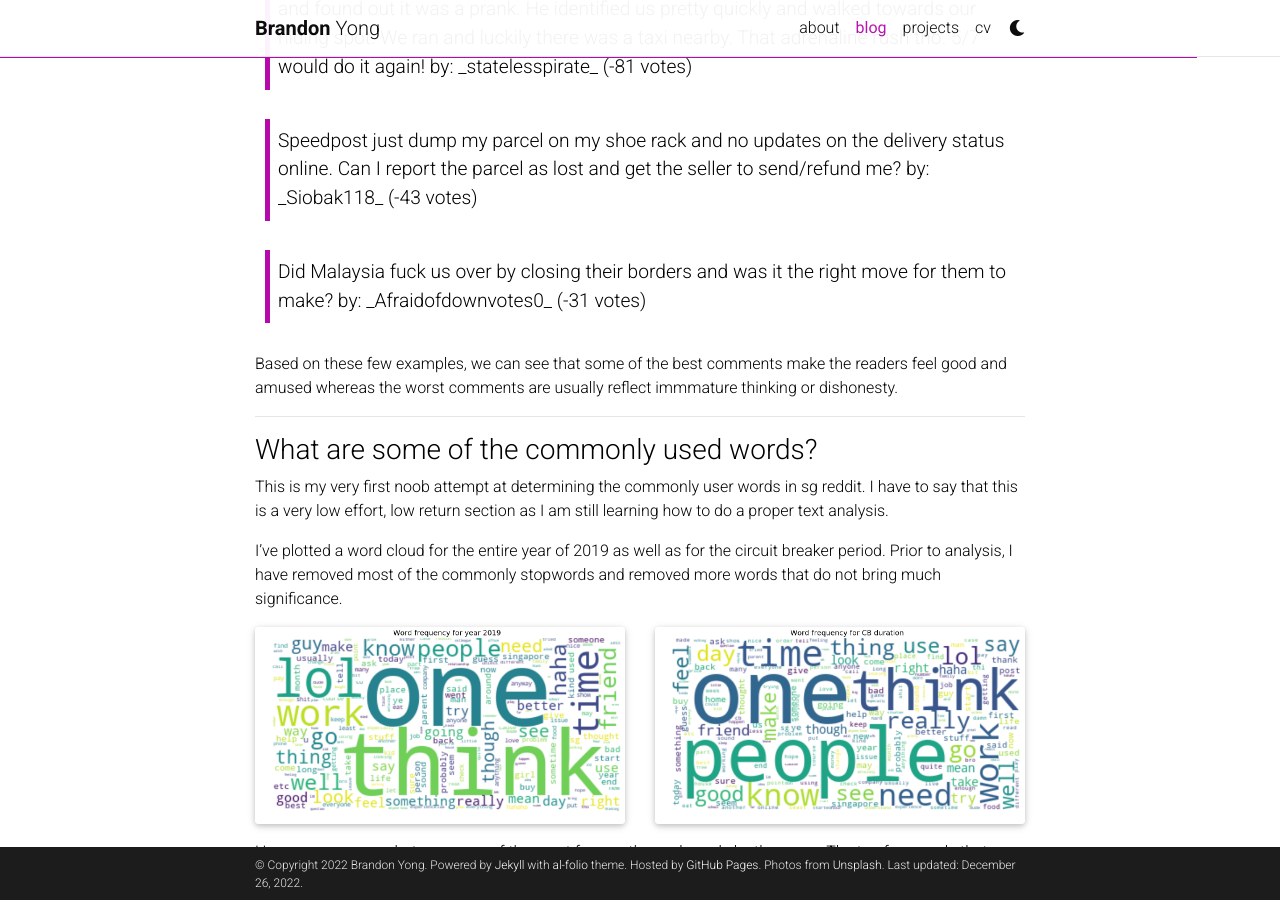
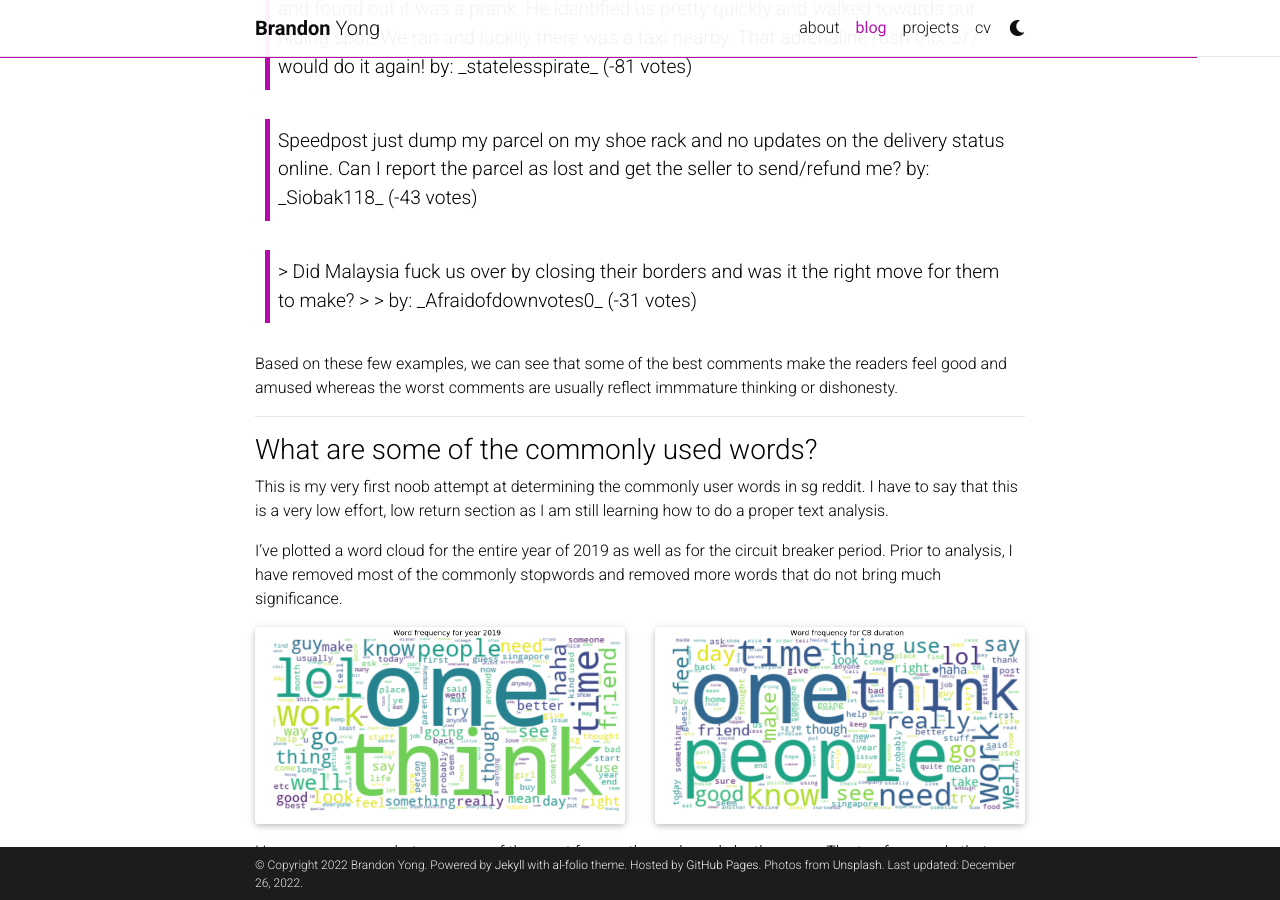
Before and after one commit to brandonyongys/brandonyongys.github.io, a Jekyll site: the page built from _posts/2020-06-22-PART-2-SG-daily-thread.md, in a window 1280 px wide and 900 px high, scrolled down 2331 px. Built offline with Jekyll 4.4.1, drawn with Linux system fonts in a browser that asks for light colours; full-size pictures stand in for the smaller copies a plugin makes; comment, search, counter and statistics services are not loaded; a style sheet for code colours, icons or effects is not loaded; some of the changed lines change nothing that is shown.

Commit message:
Added > into blockquote

```diff
--- a/_posts/2020-06-22-PART-2-SG-daily-thread.md
+++ b/_posts/2020-06-22-PART-2-SG-daily-thread.md
@@ -86,9 +86,9 @@ Speedpost just dump my parcel on my shoe rack and no updates on the delivery sta
 by: _Siobak118_ (-43 votes)
 </blockquote>
 <blockquote>
-Did Malaysia fuck us over by closing their borders and was it the right move for them to make?
-
-by: _Afraidofdownvotes0_ (-31 votes)
+> Did Malaysia fuck us over by closing their borders and was it the right move for them to make?
+>
+> by: _Afraidofdownvotes0_ (-31 votes)
 </blockquote>
 
 Based on these few examples, we can see that some of the best comments make the readers feel good and amused whereas the worst comments are usually reflect immmature thinking or dishonesty.
```
